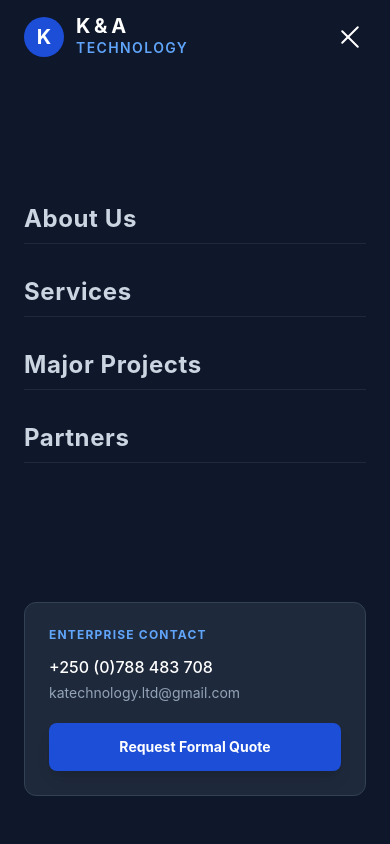
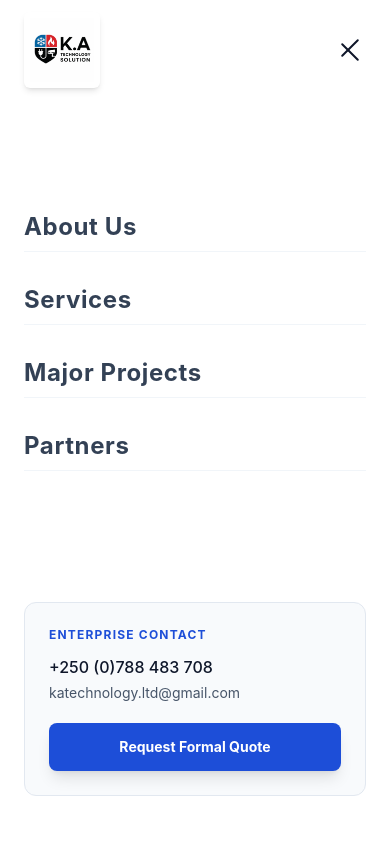
Before and after one commit to remyshingiro/K-A, a React (Vite) app: page / in a window 390 px wide. Both pictures are taken after a click on the button "Toggle Menu". Shown: the top 844 px of the page. Built offline with nearby package versions, Linux system fonts and the light colour scheme.

Commit message:
feat: matched hamburger color

```diff
--- a/src/components/Navbar.jsx
+++ b/src/components/Navbar.jsx
@@ -1,5 +1,8 @@
 import React, { useState, useEffect } from 'react';
 import { Link } from 'react-router-dom';
+
+// 1. IMPORT THE LOGO HERE (Adjust the filename if you used .png)
+import logo from '../assets/ka-logo.webp';
 
 export default function Navbar() {
   const [isOpen, setIsOpen] = useState(false);
@@ -37,18 +40,16 @@ export default function Navbar() {
       </div>
 
       {/* Main Navigation */}
-      <nav className="px-6 lg:px-12 py-4 flex justify-between items-center max-w-7xl mx-auto relative z-50">
+      <nav className="px-6 lg:px-12 py-3 flex justify-between items-center max-w-7xl mx-auto relative z-50">
 
-        {/* Dynamic Logo */}
-        <Link to="/" className="flex items-center gap-3 relative z-50" onClick={() => setIsOpen(false)}>
-          <div className="w-10 h-10 bg-blue-700 rounded-full flex items-center justify-center text-white font-bold text-xl transition-colors duration-300">
-            K
-          </div>
-          <div className={`font-bold text-xl tracking-tight leading-none transition-colors duration-300 ${isOpen ? 'text-white' : 'text-slate-900'}`}>
-            K & A <br />
-            <span className={`text-sm font-semibold uppercase tracking-widest transition-colors duration-300 ${isOpen ? 'text-blue-400' : 'text-blue-700'}`}>
-              Technology
-            </span>
+        {/* ACTUAL COMPANY LOGO */}
+        <Link to="/" className="flex items-center relative z-50" onClick={() => setIsOpen(false)}>
+          <div className={`transition-all duration-300 rounded-md ${isOpen ? 'bg-white p-1.5 shadow-md' : 'p-0'}`}>
+            <img
+              src={logo}
+              alt="K.A Technology Solution"
+              className="h-16 md:h-20 lg:h-24 object-contain transition-all duration-300"
+            />
           </div>
         </Link>
 
@@ -65,21 +66,21 @@ export default function Navbar() {
           Request Quote
         </button>
 
-        {/* Animated Hamburger Button (Mobile) */}
+      {/* Animated Hamburger Button (Mobile) - Now always dark (slate-900) */}
         <button
           className="md:hidden relative z-50 w-8 h-8 flex flex-col justify-center items-center group focus:outline-none"
           onClick={() => setIsOpen(!isOpen)}
           aria-label="Toggle Menu"
         >
-          <span className={`block w-6 h-[2px] rounded-full transition-all duration-300 ease-out ${isOpen ? 'rotate-45 translate-y-1.5 bg-white' : '-translate-y-1 bg-slate-900'}`}></span>
-          <span className={`block w-6 h-[2px] rounded-full transition-all duration-300 ease-out my-0.5 ${isOpen ? 'opacity-0 bg-white' : 'opacity-100 bg-slate-900'}`}></span>
-          <span className={`block w-6 h-[2px] rounded-full transition-all duration-300 ease-out ${isOpen ? '-rotate-45 -translate-y-1.5 bg-white' : 'translate-y-1 bg-slate-900'}`}></span>
+          <span className={`block w-6 h-[2px] rounded-full bg-slate-900 transition-all duration-300 ease-out ${isOpen ? 'rotate-45 translate-y-1.5' : '-translate-y-1'}`}></span>
+          <span className={`block w-6 h-[2px] rounded-full bg-slate-900 transition-all duration-300 ease-out my-0.5 ${isOpen ? 'opacity-0' : 'opacity-100'}`}></span>
+          <span className={`block w-6 h-[2px] rounded-full bg-slate-900 transition-all duration-300 ease-out ${isOpen ? '-rotate-45 -translate-y-1.5' : 'translate-y-1'}`}></span>
         </button>
       </nav>
 
-      {/* Full-Screen Command Overlay (Mobile) */}
+      {/* Full-Screen Command Overlay (Mobile) - Light Theme */}
       <div
-        className={`fixed inset-0 bg-slate-900 z-40 flex flex-col px-6 pt-24 transition-all duration-500 ease-[cubic-bezier(0.22,1,0.36,1)] md:hidden ${isOpen ? 'opacity-100 translate-y-0' : 'opacity-0 -translate-y-8 pointer-events-none'}`}
+        className={`fixed inset-0 bg-white z-40 flex flex-col px-6 pt-28 transition-all duration-500 ease-[cubic-bezier(0.22,1,0.36,1)] md:hidden ${isOpen ? 'opacity-100 translate-y-0' : 'opacity-0 -translate-y-8 pointer-events-none'}`}
       >
         {/* Navigation Links Array - Vertically centered and spaced */}
         <div className="flex-grow flex flex-col justify-center gap-8 mb-8">
@@ -89,24 +90,24 @@ export default function Navbar() {
               to={link.href}
               onClick={() => setIsOpen(false)}
               style={{ transitionDelay: `${isOpen ? i * 100 + 150 : 0}ms` }}
-              className={`text-slate-300 text-2xl font-bold tracking-wide transform transition-all duration-500 ease-out hover:text-white border-b border-slate-800 pb-2 ${isOpen ? 'translate-y-0 opacity-100' : 'translate-y-8 opacity-0'}`}
+              className={`text-slate-700 text-2xl font-bold tracking-wide transform transition-all duration-500 ease-out hover:text-blue-700 border-b border-slate-100 pb-2 ${isOpen ? 'translate-y-0 opacity-100' : 'translate-y-8 opacity-0'}`}
             >
               {link.name}
             </Link>
           ))}
         </div>
 
-        {/* Quick Contact B2B Module - Locked to bottom */}
+        {/* Quick Contact B2B Module - Light Theme */}
         <div
           style={{ transitionDelay: `${isOpen ? 500 : 0}ms` }}
           className={`pb-12 transition-all duration-700 ease-out ${isOpen ? 'translate-y-0 opacity-100' : 'translate-y-8 opacity-0'}`}
         >
-          <div className="bg-slate-800 p-6 rounded-xl border border-slate-700">
-            <p className="text-blue-400 text-xs font-bold uppercase tracking-widest mb-3">Enterprise Contact</p>
-            <p className="text-white text-base font-medium mb-1">+250 (0)788 483 708</p>
-            <p className="text-slate-400 text-sm mb-5">katechnology.ltd@gmail.com</p>
+          <div className="bg-slate-50 p-6 rounded-xl border border-slate-200">
+            <p className="text-blue-700 text-xs font-bold uppercase tracking-widest mb-3">Enterprise Contact</p>
+            <p className="text-slate-900 text-base font-medium mb-1">+250 (0)788 483 708</p>
+            <p className="text-slate-600 text-sm mb-5">katechnology.ltd@gmail.com</p>
 
-            <button className="bg-blue-700 hover:bg-blue-600 text-white w-full py-3.5 rounded-lg font-bold text-sm transition-colors shadow-lg">
+            <button className="bg-blue-700 hover:bg-blue-800 text-white w-full py-3.5 rounded-lg font-bold text-sm transition-colors shadow-lg">
               Request Formal Quote
             </button>
           </div>
```
Also changed, not shown: src/assets/ka-logo.webp (added).
